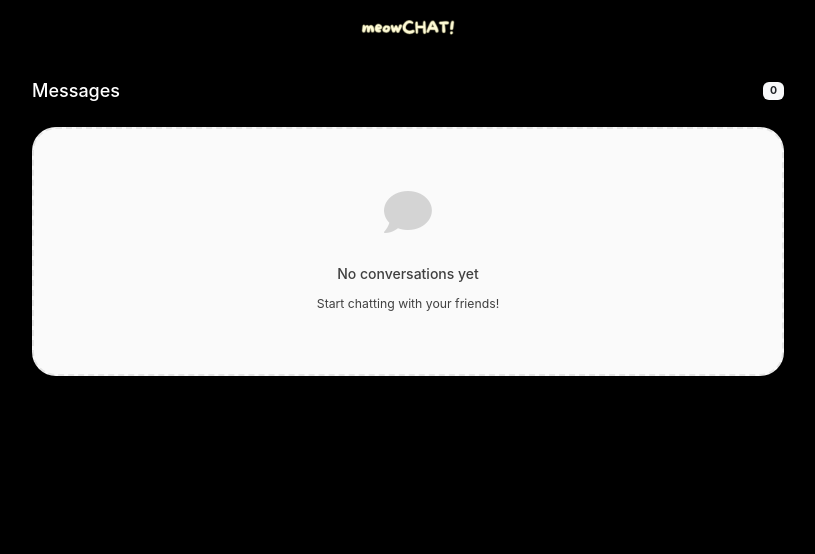
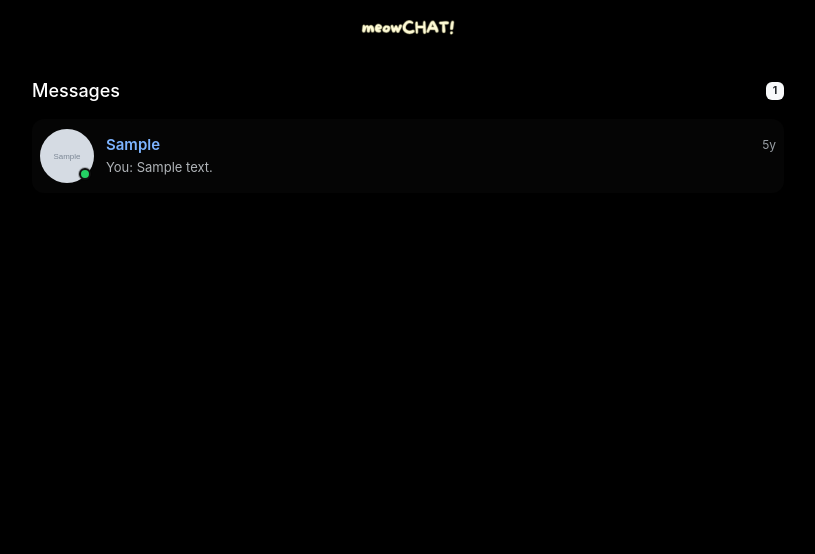
Before and after one commit to jhwhangug3/xchb, a Flask app: page /messaging in a window 1280 px wide. Shown: the top 554 px of the page, without its empty margins (232-1047 px from the left). Run offline with Flask 3, Linux system fonts and the light colour scheme; the visitor is signed in with stand-in values (Sample User, id 1); tables that the repository leaves empty hold one stand-in row (values such as "Sample post"); grey boxes marked "Sample" are stand-in pictures; some libraries are stand-ins or nearby versions.

Commit message:
Update messaging.html

```diff
--- a/templates/messaging.html
+++ b/templates/messaging.html
@@ -5,47 +5,36 @@
 {% block content %}
 <div class="dashboard-content">
     <div class="dashboard-inner">
-        <div class="d-flex justify-content-between align-items-center mb-4">
+        <div class="d-flex justify-content-between align-items-center mb-3">
             <h4 class="mb-0">Messages</h4>
-            <span class="badge bg-light text-dark">{{ friends|length }}</span>
+            <span class="badge bg-light text-dark">{{ conversations|length }}</span>
         </div>
 
-        {% if friends %}
-            <div class="friends-grid">
-                {% for friend in friends %}
-                <div class="friend-item">
-                    <a href="{{ url_for('view_user_profile_by_username', username=friend.username) }}" class="friend-avatar-link">
-                        <div class="friend-avatar">
-                            {% if friend.profile_picture %}
-                                <img src="{{ friend.profile_picture }}" alt="" class="rounded-circle">
+        {% if conversations %}
+        <div class="conv-list">
+            {% for c in conversations %}
+            <a href="{{ c.chat_url }}" class="conv-item">
+                <div class="conv-avatar">
+                    {% if c.profile_picture %}
+                    <img src="{{ c.profile_picture }}" alt="" class="rounded-circle">
                     {% else %}
-                                <div class="avatar-placeholder">
-                                    <i class="fas fa-user"></i>
+                    <div class="avatar-placeholder"><i class="fas fa-user"></i></div>
+                    {% endif %}
+                    <span class="presence-dot {% if c.is_online %}on{% endif %}"></span>
                 </div>
-                            {% endif %}
-                            {% if friend.is_online %}
-                                <span class="online-dot"></span>
+                <div class="conv-main">
+                    <div class="conv-top">
+                        <div class="conv-name">{{ c.first_name or c.username }}</div>
+                        <div class="conv-time">{{ c.time_label }}</div>
+                    </div>
+                    <div class="conv-bottom">
+                        <div class="conv-preview">{{ c.preview }}</div>
+                        {% if c.unread_badge %}
+                        <span class="badge unread">{{ c.unread_badge }}</span>
                         {% endif %}
                     </div>
-                    </a>
-                    <a href="{{ url_for('view_user_profile_by_username', username=friend.username) }}" class="friend-info-link">
-                        <div class="friend-info">
-                            <h6 class="friend-name">{{ friend.first_name or friend.username }}</h6>
-                            <small class="friend-status">
-                                {% if friend.is_online %}
-                                    <span class="text-success">● Online</span>
-                                {% else %}
-                                    <span class="text-muted">○ Offline</span>
-                                {% endif %}
-                            </small>
                 </div>
             </a>
-                    <div class="friend-actions">
-                        <a href="{{ url_for('direct_chat', user_id=friend.id) }}" class="btn btn-primary btn-sm" title="Start Chat">
-                            <i class="fas fa-comment"></i>
-                        </a>
-                    </div>
-                </div>
             {% endfor %}
         </div>
         {% else %}
@@ -62,14 +51,30 @@
 {% endblock %}
 
 {% block scripts %}
+<style>
+    .conv-list { display: flex; flex-direction: column; gap: 6px; }
+    .conv-item { display: flex; align-items: center; padding: 10px 8px; border-radius: 12px; text-decoration: none; color: inherit; background: rgba(255,255,255,0.02); }
+    .conv-item:hover { background: rgba(255,255,255,0.06); }
+    .conv-avatar { position: relative; width: 54px; height: 54px; flex: 0 0 54px; margin-right: 12px; }
+    .conv-avatar img, .conv-avatar .avatar-placeholder { width: 54px; height: 54px; border-radius: 50%; object-fit: cover; background:#222; display:flex;align-items:center;justify-content:center; }
+    .presence-dot { position: absolute; right: 3px; bottom: 3px; width: 12px; height: 12px; border-radius: 50%; background:#555; border:2px solid #111; }
+    .presence-dot.on { background:#24d164; }
+    .conv-main { flex: 1; min-width: 0; }
+    .conv-top { display:flex; align-items:center; justify-content:space-between; margin-bottom: 2px; }
+    .conv-name { font-weight: 600; font-size: 15px; }
+    .conv-time { font-size: 12px; color: #9aa0a6; margin-left: 8px; }
+    .conv-bottom { display:flex; align-items:center; gap: 8px; }
+    .conv-preview { color: #b0b4b8; font-size: 13px; overflow: hidden; text-overflow: ellipsis; white-space: nowrap; flex: 1; }
+    .badge.unread { background: #2096f3; color: #fff; border-radius: 999px; padding: 4px 8px; font-weight: 700; font-size: 12px; }
+    @media (max-width: 480px) { .conv-name { font-size: 14px; } .conv-preview{ font-size:12px;} }
+</style>
+
 <script>
-    // Presence bulk polling for friends
+    // Presence bulk polling for conversation list
     document.addEventListener('DOMContentLoaded', function() {
-        const items = Array.from(document.querySelectorAll('.friend-item'));
+        const items = Array.from(document.querySelectorAll('.conv-item'));
         const idMap = items.map(it => {
-            const link = it.querySelector('.friend-actions a[href*="/chat/"]');
-            if (!link) return null;
-            const m = link.getAttribute('href').match(/\/chat\/(\d+)/);
+            const m = it.getAttribute('href').match(/\/chat\/(\d+)/);
             return m ? { el: it, id: parseInt(m[1]) } : null;
         }).filter(Boolean);
 
@@ -81,15 +86,8 @@
                 const data = await res.json();
                 idMap.forEach(({ el, id }) => {
                     const online = data[String(id)] && data[String(id)].online;
-                    const dot = el.querySelector('.online-dot');
-                    const label = el.querySelector('.friend-status');
-                    if (online) {
-                        if (dot) dot.style.display = '';
-                        if (label) label.innerHTML = '<span class="text-success">● Online</span>';
-                    } else {
-                        if (dot) dot.style.display = 'none';
-                        if (label) label.innerHTML = '<span class="text-muted">○ Offline</span>';
-                    }
+                    const dot = el.querySelector('.presence-dot');
+                    if (dot) dot.classList.toggle('on', !!online);
                 });
             } catch (e) {}
         }
```
Lines whose indentation alone changed are shown as unchanged.
